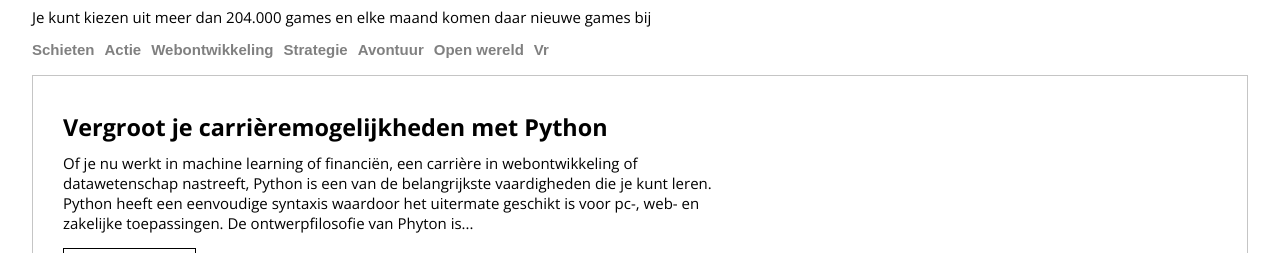
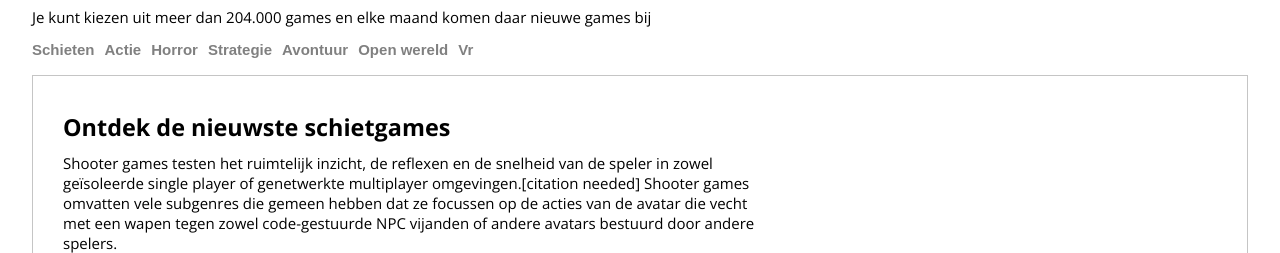
Before and after one commit to Milouyg/Udemy, a plain HTML site: page index.html in a window 1280 px wide. Shown: the part 699-952 px from the top of the page. Drawn offline with nearby package versions, Linux system fonts and the light colour scheme.

Commit message:
content updated

```diff
--- a/index.html
+++ b/index.html
@@ -102,8 +102,7 @@
                 <ul class="cursus__ul">
                     <li class="cursus__listItem"><button id="python" class="listItem__btn">Schieten</button></li>
                     <li class="cursus__listItem"><button id="excel" class="listItem__btn">Actie</button></li>
-                    <li class="cursus__listItem"><button id="webontwikkeling"
-                            class="listItem__btn">Webontwikkeling</button></li>
+                    <li class="cursus__listItem"><button id="webontwikkeling" class="listItem__btn">Horror</button></li>
                     <li class="cursus__listItem"><button class="listItem__btn">Strategie</button></li>
                     <li class="cursus__listItem"><button class="listItem__btn">Avontuur</button></li>
                     <li class="cursus__listItem"><button class="listItem__btn">Open wereld</button></li>
@@ -112,45 +111,54 @@
             </nav>
             <figure class="cursus__figure">
                 <h3 id="js--cursus__h3" class="cursus__h3">
-                    Vergroot je carrièremogelijkheden met Python
+                    Ontdek de nieuwste schietgames
                 </h3>
                 <p id="js--python" class="cursus__p cursus__p--python">
-                    Of je nu werkt in machine learning of financiën, een carrière in webontwikkeling of datawetenschap
-                    nastreeft, Python is een van de belangrijkste vaardigheden die je kunt leren. Python heeft een
-                    eenvoudige syntaxis waardoor het uitermate geschikt is voor pc-, web- en zakelijke toepassingen. De
-                    ontwerpfilosofie van Phyton is...
+                    Shooter games testen het ruimtelijk inzicht, de reflexen en de snelheid van de speler in zowel
+                    geïsoleerde single player of genetwerkte multiplayer omgevingen.[citation needed] Shooter games
+                    omvatten vele subgenres die gemeen hebben dat ze focussen op de acties van de avatar die vecht met
+                    een wapen tegen zowel code-gestuurde NPC vijanden of andere avatars bestuurd door andere spelers.
                 </p>
                 <p id="js--excel" class="cursus__p cursus__p--excel">
-                    2
+                    Actiespel (Engels: action game) is een verzamelnaam voor alle computerspelgenres, waarin vaardigheid
+                    en behendigheid van de speler wordt verwacht. Dit gaat meestal hand in hand met een sterk
+                    realtime-aspect.
+                    In de meeste actiespellen leidt de speler een team of een voertuig. Door het gebruik van
+                    levenspunten wordt bijvoorbeeld het spelpersonage sterfelijk, of wordt het voertuig vernietigbaar,
+                    zodat het letten op de schademeter essentieel wordt. In veel actiespellen wordt de speler opgedragen
+                    tot het gebruik van vuurwapens (first-person shooter, third-person shooter, shoot 'em up) of het
+                    gebruik van geweld met vuisten of handschoenen (beat 'em up, vechtspel, hack and slash). In andere
+                    actiespellen, zoals platformspellen, moet de speler obstakels overwinnen, veelal door acrobatische
+                    sprongen, om het grootste deel van het spel te winnen.
                 </p>
                 <p id="js--webontwikkeling" class="cursus__p cursus__p--webontwikkeling">
-                    3
+                    Bij verhalende horrorgames draait het echt om de sfeer en het (enge) verhaal. Ze werken qua spanning
+                    en ervaring meer zoals bij een boek. Ook bij de verhalende horror games zijn er uiteraard onderlinge
+                    verschillen. De ene titel is met name een puzzelgame, de ander is meer een trippy walking sim.
                 </p>
                 <p id="js--javascript" class="cursus__p cursus__p--javascript">
-                    Of je nu werkt in machine learning of financiën, een carrière in webontwikkeling of datawetenschap
-                    nastreeft, Python is een van de belangrijkste vaardigheden die je kunt leren. Python heeft een
-                    eenvoudige syntaxis waardoor het uitermate geschikt is voor pc-, web- en zakelijke toepassingen. De
-                    ontwerpfilosofie van Phyton is...
+                    Een strategisch spel of strategiespel is een bordspel of computerspel waarbij de speler zijn of haar
+                    strategisch inzicht moet gebruiken om te winnen. Het toeval speelt hierbij een ondergeschikte of
+                    geen rol.
                 </p>
                 <p id="js--datawetenschap" class="cursus__p cursus__p--datawetenschap">
-                    Of je nu werkt in machine learning of financiën, een carrière in webontwikkeling of datawetenschap
-                    nastreeft, Python is een van de belangrijkste vaardigheden die je kunt leren. Python heeft een
-                    eenvoudige syntaxis waardoor het uitermate geschikt is voor pc-, web- en zakelijke toepassingen. De
-                    ontwerpfilosofie van Phyton is...
+                    Een avonturenspel is een computerspelgenre waarbij de speler een persoon bestuurt, locaties bezoekt
+                    en voorwerpen manipuleert. Hoofdzaak bij dit type computerspel is niet het hebben van een snel
+                    reactievermogen, maar het kunnen oplossen van problemen waarvoor juist vaak de tijd genomen kan
+                    worden.
                 </p>
                 <p id="js--aws-certificering" class="cursus__p cursus__p--aws-certificering">
-                    Of je nu werkt in machine learning of financiën, een carrière in webontwikkeling of datawetenschap
-                    nastreeft, Python is een van de belangrijkste vaardigheden die je kunt leren. Python heeft een
-                    eenvoudige syntaxis waardoor het uitermate geschikt is voor pc-, web- en zakelijke toepassingen. De
-                    ontwerpfilosofie van Phyton is...
+                    Een openwereldspel is een type computerspel waarin de speler vrij kan rondzwerven door een virtuele
+                    wereld en veel vrijheid krijgt in hoe hij het spel uitspeelt. De Engelse term "free roam" (vrij
+                    rondreizen) wordt ook wel gebruikt.
                 </p>
                 <p id="js--tekenen" class="cursus__p cursus__p--tekenen">
-                    Of je nu werkt in machine learning of financiën, een carrière in webontwikkeling of datawetenschap
-                    nastreeft, Python is een van de belangrijkste vaardigheden die je kunt leren. Python heeft een
-                    eenvoudige syntaxis waardoor het uitermate geschikt is voor pc-, web- en zakelijke toepassingen. De
-                    ontwerpfilosofie van Phyton is...
+                    Virtual Reality (VR) is een computertechniek waarbij het lijkt alsof je in een andere werkelijkheid
+                    bent. Door een speciale VR-bril wordt de zichtbare werkelijkheid simpelweg vervangen door
+                    computergegenereerd beeld. De bril bevat namelijk een beeldscherm en sluit je zicht op de
+                    buitenwereld af.
                 </p>
-                <button class="cursus__btn">Verken Python</button>
+                <button class="cursus__btn">Verken nu</button>
             </figure>
         </section>
         <main class="container">
@@ -278,13 +286,15 @@
                 <div class="topCategorieen__articles topCategorieen__articles--top">
                     <article class="topCategorieën__article">
                         <figure class="topCategorieën__figure">
-                            <img src="img/spiderman.webp" alt="Spiderman Miles Morales afbeelding" class="topCategorieen__img">
+                            <img src="img/spiderman.webp" alt="Spiderman Miles Morales afbeelding"
+                                class="topCategorieen__img">
                         </figure>
                         <span class="topCategorieën__span">Spider-Man Miles Morales</span>
                     </article>
                     <article class="topCategorieën__article">
                         <figure class="topCategorieën__figure">
-                            <img src="img/horizon.webp" alt="Horizon Forbidden West afbeelding" class="topCategorieen__img">
+                            <img src="img/horizon.webp" alt="Horizon Forbidden West afbeelding"
+                                class="topCategorieen__img">
                         </figure>
                         <span class="topCategorieën__span">Horizon Forbidden West</span>
                     </article>
@@ -322,7 +332,8 @@
                     </article>
                     <article class="topCategorieën__article">
                         <figure class="topCategorieën__figure">
-                            <img src="img/ratchet.webp" alt="Ratchet & Clank: Rift Apart afbeelding" class="topCategorieen__img">
+                            <img src="img/ratchet.webp" alt="Ratchet & Clank: Rift Apart afbeelding"
+                                class="topCategorieen__img">
                         </figure>
                         <span class="topCategorieën__span">Ratchet & Clank: Rift Apart</span>
                     </article>
@@ -418,17 +429,20 @@
                             <p class="nonStudent__p">Leer van elkaar en klim hoger op</p>
                         </li>
                     </ul>
-                    <button class="nonStudent__button nonStudent__button--udemyBusiness">Neem Udemy Business</button>
+                    <button class="nonStudent__button nonStudent__button--udemyBusiness">Neem Udemy Communitie</button>
                     <button class="nonStudent__button nonStudent__button--info">Meer informatie</button>
                 </div>
                 <figure class="nonStudent__figure">
-                    <img src="img/communitie.webp" alt="Afbeelding van de wereld waar mensen online in contact met elkaar komen" class="nonStudent__img">
+                    <img src="img/communitie.webp"
+                        alt="Afbeelding van de wereld waar mensen online in contact met elkaar komen"
+                        class="nonStudent__img">
                 </figure>
             </section>
 
             <section class="coaches">
                 <figure class="coaches__figure">
-                    <img src="img/gameCoach.webp" alt="Afbeelding van een gamer onder begeleiding van een coach" class="coaches__img">
+                    <img src="img/gameCoach.webp" alt="Afbeelding van een gamer onder begeleiding van een coach"
+                        class="coaches__img">
                 </figure>
                 <div class="coaches__group">
                     <h2 class="coaches__h2">Coaches</h2>
```
